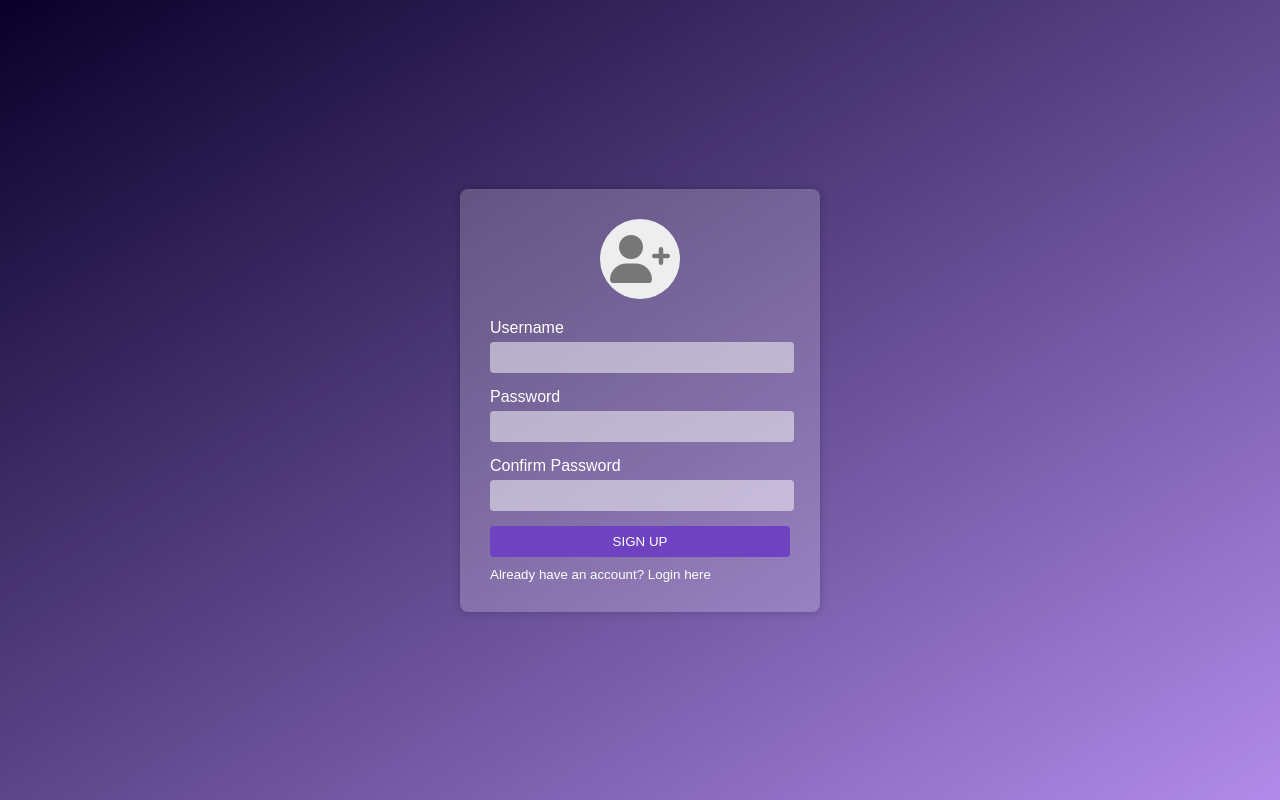
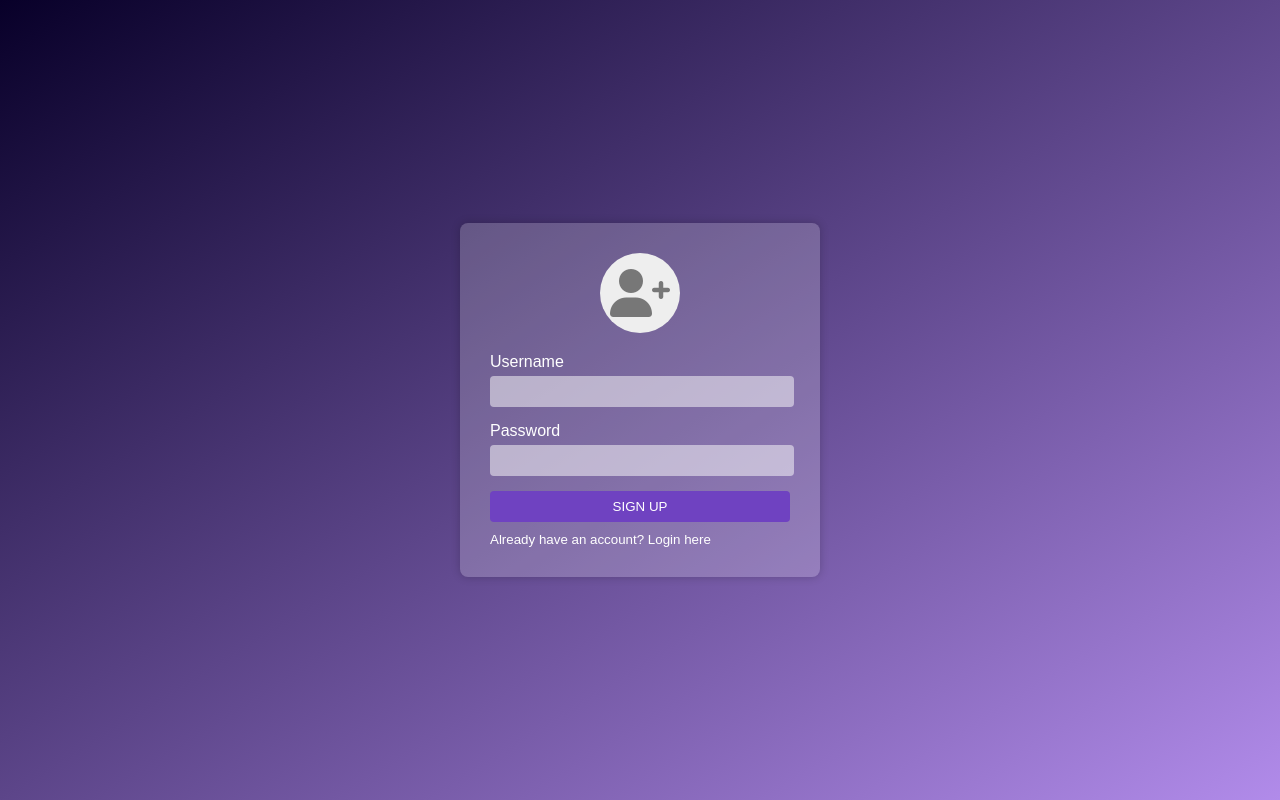
Before and after one commit to RohitSah04/HRtracker, a plain HTML site: page l1.html in a window 1280 px wide. Drawn offline with Linux system fonts and the light colour scheme.

Commit message:
Update l1.html

```diff
--- a/l1.html
+++ b/l1.html
@@ -22,11 +22,6 @@
         <div class="input-group">
             <label for="password">Password</label>
             <input type="password" id="password" name="password" required>
-        </div>
-        <div class="input-group">
-            <label for="confirm-password">Confirm Password</label>
-            <input type="password" id="confirm-password" name="confirm-password" required>
-            <small id="password-error" style="color: red; display: none;">Passwords do not match!</small>
         </div>
         <div>
             <button type="button" id="signup-button">SIGN UP</button>
```
